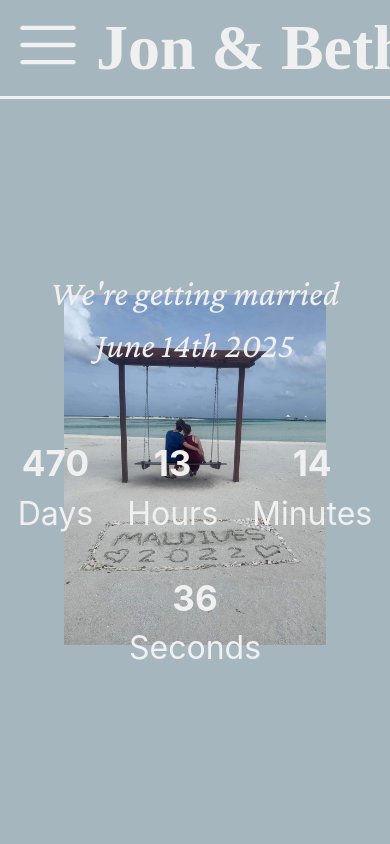
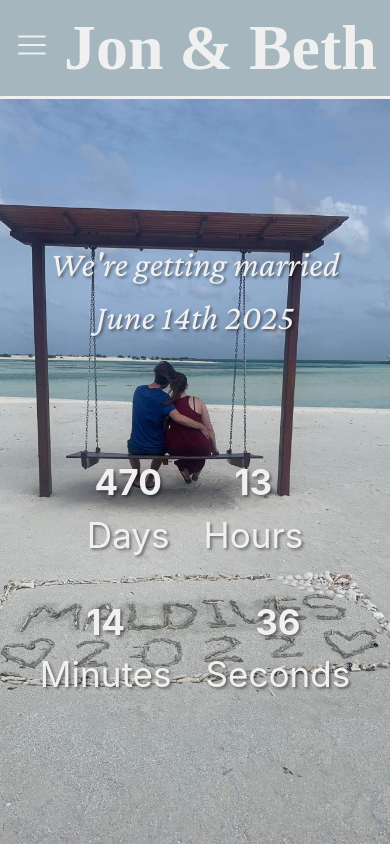
Before and after one commit to skelham-marsh/skelham-marsh.github.io, a React (Vite) app: page / in a window 390 px wide. Built offline with nearby package versions, Linux system fonts and the light colour scheme; no server answers; a web font is replaced by a local one.

Commit message:
feat: better mobile home page layout

```diff
--- a/src/pages/Home/Home.module.css
+++ b/src/pages/Home/Home.module.css
@@ -11,7 +11,7 @@
 
   .text {
     margin: 0;
-    margin-bottom: 4rem;
+    margin-bottom: 7rem;
     font-size: clamp(1rem, 9vw, 5rem);
     font-family: Crimson Pro;
     font-style: italic;
@@ -40,6 +40,9 @@
     position: absolute;
     display: flex;
     inset: 0;
+    padding: 0;
+    --text-shadow-color: white;
+    text-shadow: 2px 2px 3px #0000006e;
   }
 
   .left {
@@ -56,14 +59,14 @@
     inset: 0;
   }
 
-  .right {
-    padding: 4rem;
+  .text {
+    margin-bottom: 2rem;
   }
 
   img {
     width: 100%;
     height: 100%;
-    object-fit: contain;
+    object-fit: cover;
     border-radius: 0 !important;
     max-width: unset !important;
   }
--- a/src/pages/Home/components/Countdown/Countdown.module.css
+++ b/src/pages/Home/components/Countdown/Countdown.module.css
@@ -1,11 +1,10 @@
 .countdown {
-  max-width: 100vw;
-  width: 100%;
   display: flex;
   justify-content: center;
   align-items: center;
   flex-flow: row wrap;
   gap: 34px;
+  margin: 0 2rem;
 
   & div {
     text-align: center;
@@ -14,15 +13,10 @@
       border: none;
     }
 
-    & h2 {
+    & h2, & p {
       margin: 0px;
-      font-size: clamp(1rem, 9vw, 4rem);
+      font-size: clamp(1rem, 9vw, 3rem);
     }
 
-    & p {
-      font-size: clamp(1rem, 9vw, 2rem);
-      margin: 0px;
-      white-space: nowrap;
-    }
   }
 }
--- a/src/pages/Story/Story.module.css
+++ b/src/pages/Story/Story.module.css
@@ -73,7 +73,7 @@
 @media (pointer:none), (pointer:coarse) {
   .wrapper {
     margin: 1rem;
-  }
+
 
     .event:not(:last-of-type)::after {
       display: none;
@@ -87,7 +87,6 @@
       display: none;
     }
 
-
     .icon {
       padding: 1rem;
     }
@@ -97,3 +96,4 @@
       height: 64px;
     }
   }
+}
```
Lines whose indentation alone changed are shown as unchanged.
